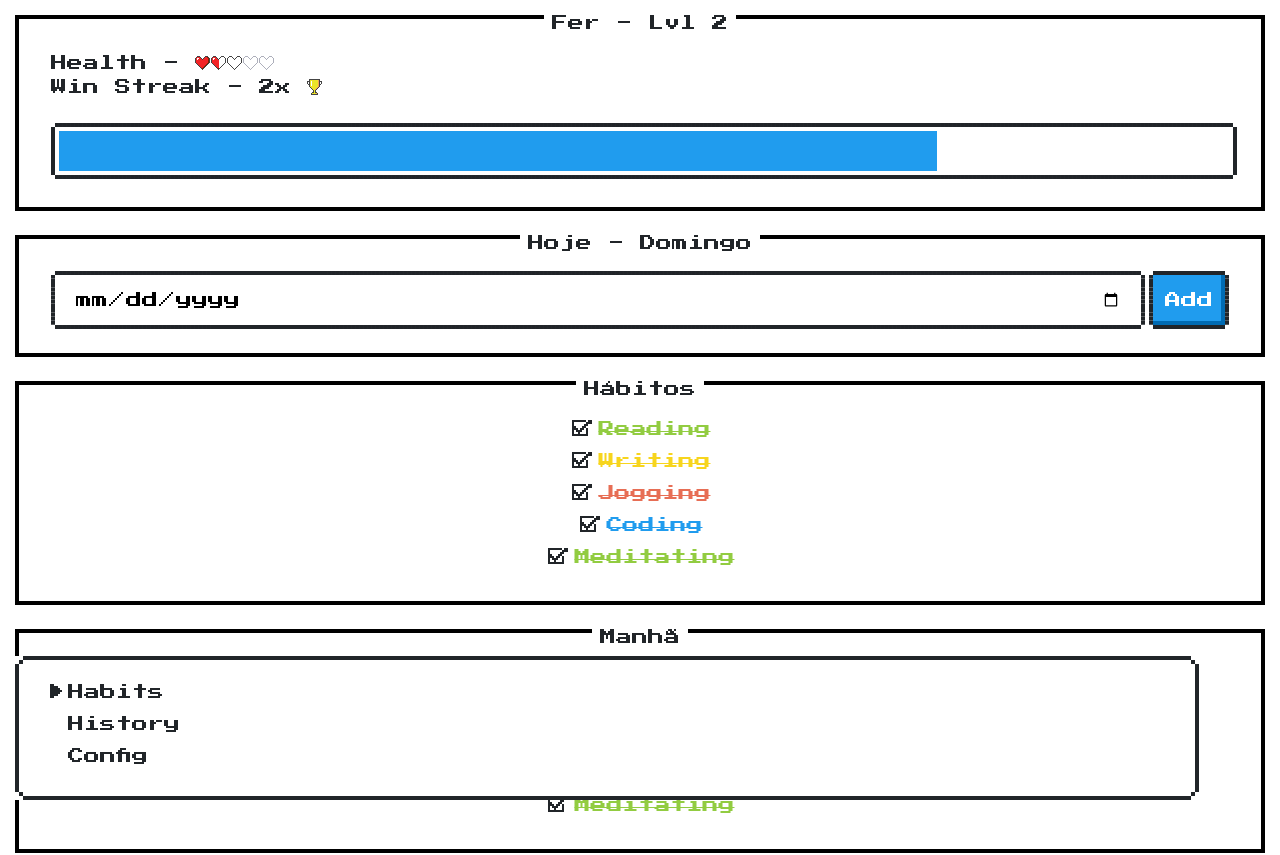
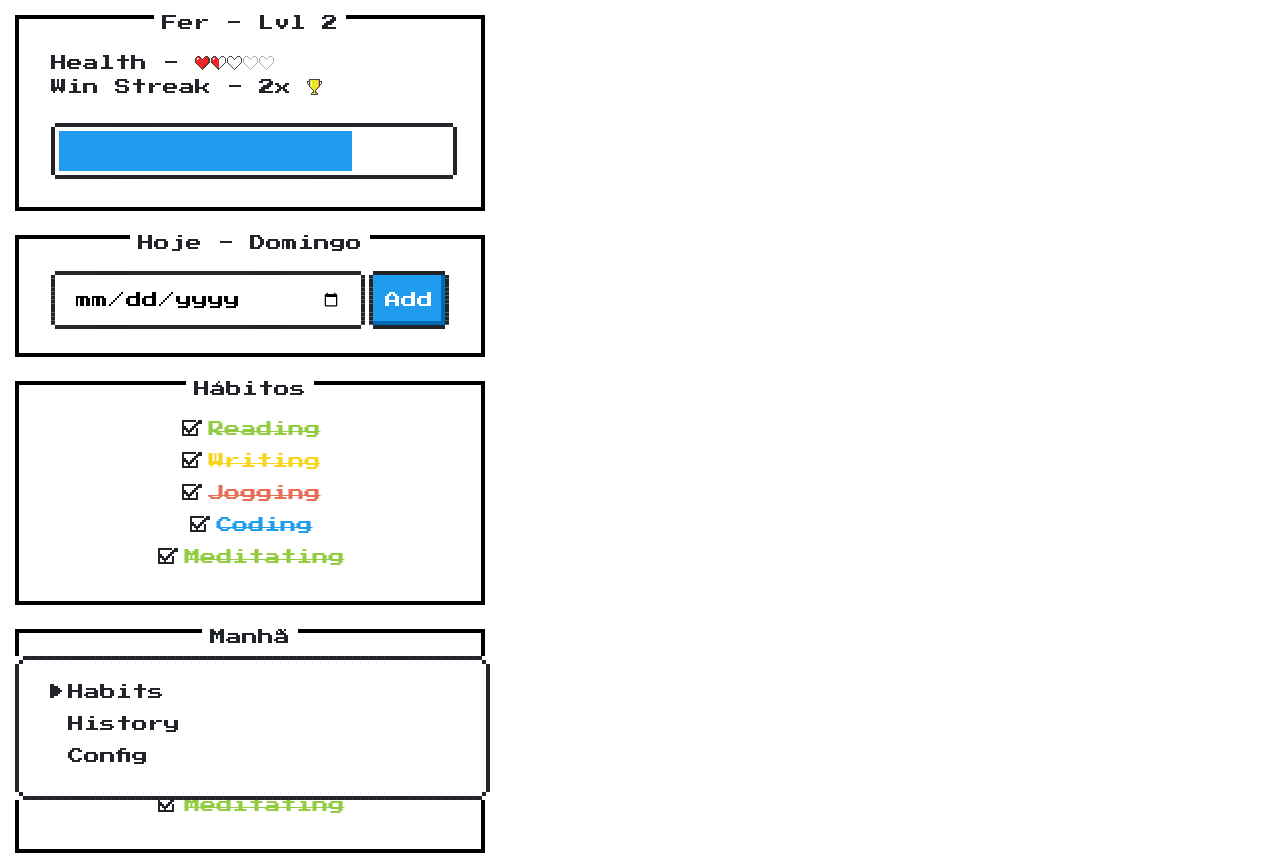
Before and after one commit to FerJSsilva/habit-tracker-frontend-cra, a React (Create React App) app: page / in a window 1280 px wide. Shown: the top 855 px of the page. Built offline with nearby package versions, Linux system fonts and the light colour scheme.

Commit message:
feat: add max-width to App.css and App.js

```diff
--- a/src/page-containers/AppRoot/App.css
+++ b/src/page-containers/AppRoot/App.css
@@ -16,6 +16,7 @@ code {
   text-align: left;
   padding: 15px;
   padding-bottom: 150px;
+  max-width: 500px;
 }
 
 .App-logo {
--- a/src/page-containers/AppRoot/App.js
+++ b/src/page-containers/AppRoot/App.js
@@ -161,6 +161,7 @@ function App() {
           bottom: 0,
           width: '92.5%',
           backgroundColor: 'white',
+          maxWidth: '475px',
         }}
       >
         <div class="nes-container is-rounded">
```
